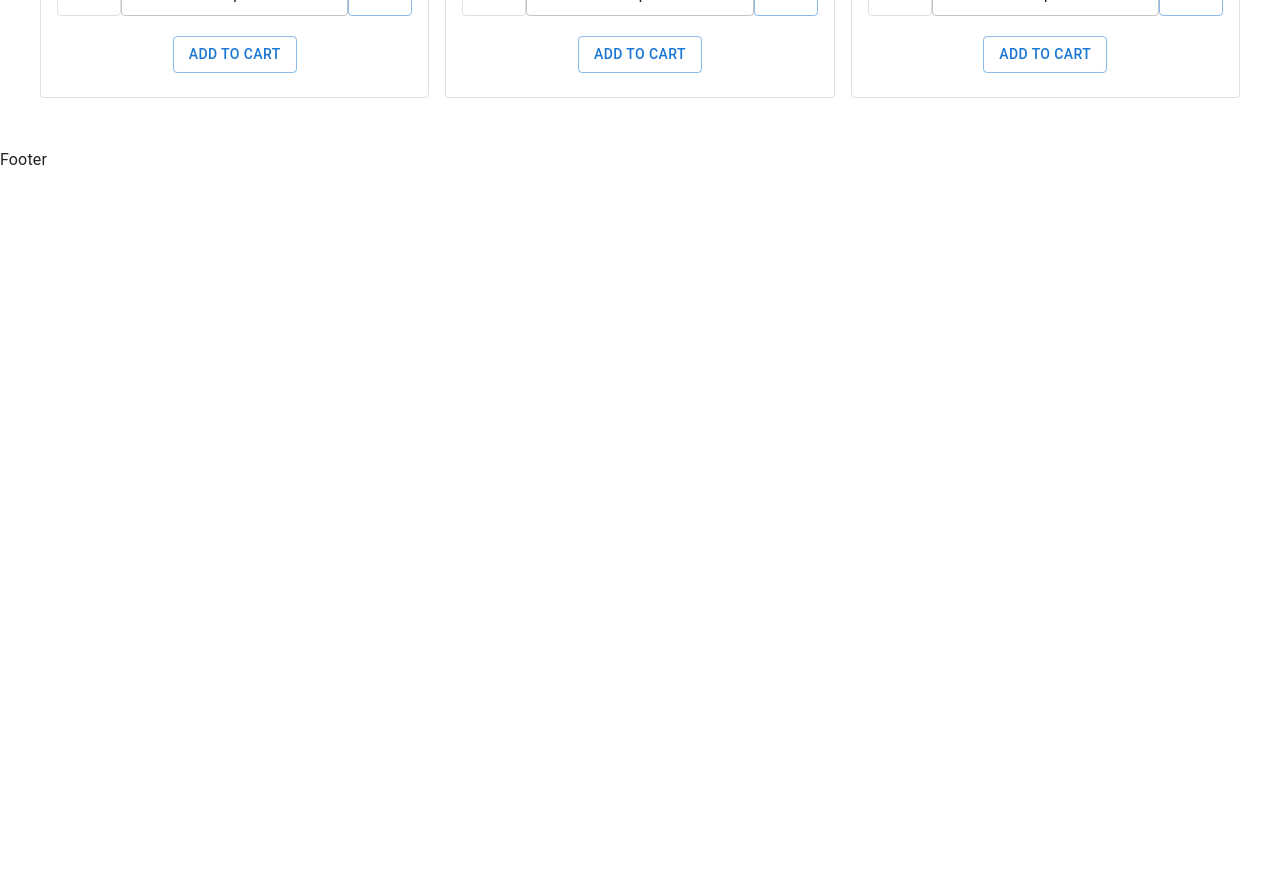
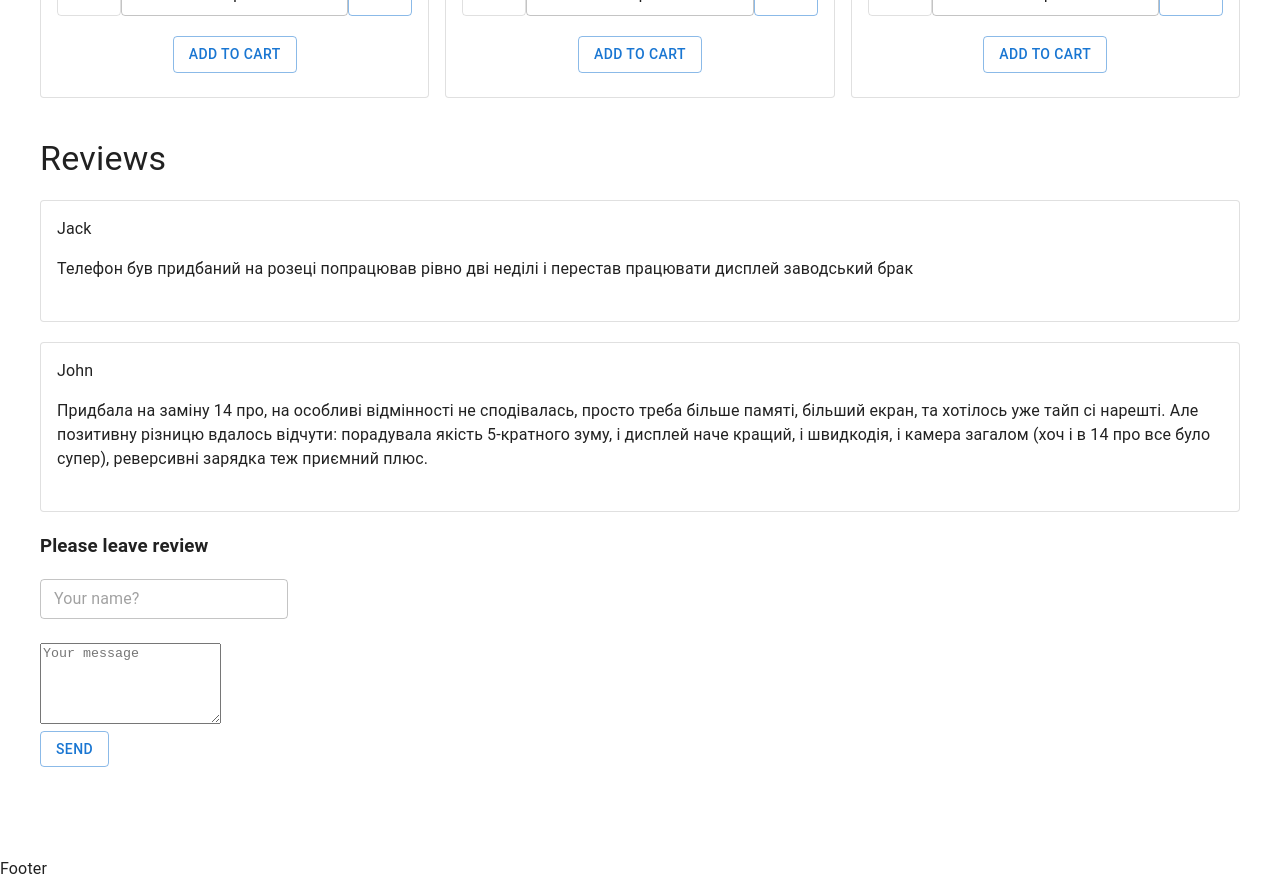
Before and after one commit to VarvaraProkhvatylo/react-shop-project-16-03, a React (Create React App) app: page / in a window 1280 px wide. Shown: the part 1280-2161 px from the top of the page. Before the commit the page ends 1452 px from the top, so only its background shows below. Built offline with nearby package versions, Linux system fonts and the light colour scheme.

Commit message:
added ReviewsPage, ReviewForm, option to send review

```diff
--- /dev/null
+++ b/src/components/Reviews/Reviews.tsx
@@ -0,0 +1,109 @@
+import {
+    Button,
+    Card,
+    CardContent,
+    TextareaAutosize,
+    TextField,
+    Typography,
+} from '@mui/material'
+import { useState } from 'react'
+
+type Props = {}
+
+type Review = {
+    name: string
+    message: string
+}
+
+const Reviews = (props: Props) => {
+    const arrReviews: Review[] = [
+        {
+            name: 'Jack',
+            message:
+                'Телефон був придбаний на розеці попрацював рівно дві неділі і перестав працювати дисплей заводський брак',
+        },
+        {
+            name: 'John',
+            message:
+                'Придбала на заміну 14 про, на особливі відмінності не сподівалась, просто треба більше памяті, більший екран, та хотілось уже тайп сі нарешті. Але позитивну різницю вдалось відчути: порадувала якість 5-кратного зуму, і дисплей наче кращий, і швидкодія, і камера загалом (хоч і в 14 про все було супер), реверсивні зарядка теж приємний плюс. ',
+        },
+    ]
+
+    const [reviews, setReviews] = useState<Review[]>(arrReviews)
+    const [newReview, setNewReview] = useState<Review>({
+        name: '',
+        message: '',
+    })
+
+    const handleName = (e: React.ChangeEvent<HTMLInputElement>) => {
+        setNewReview((prevState) => ({
+            ...prevState,
+            name: e.target.value,
+        }))
+    }
+
+    const handleMessage = (e: React.ChangeEvent<HTMLTextAreaElement>) => {
+        setNewReview((prevState) => ({
+            ...prevState,
+            message: e.target.value,
+        }))
+    }
+
+    const onSend = (e: React.FormEvent<HTMLFormElement>) => {
+        e.preventDefault()
+        if (newReview.name === '' || newReview.message === '') {
+            alert('All fields are required!')
+        } else {
+            setReviews((prevState) => {
+                return [...prevState, newReview]
+            })
+
+            setNewReview({
+                name: '',
+                message: '',
+            })
+        }
+    }
+
+    return (
+        <div style={{ margin: '40px 0' }}>
+            <Typography component={'h2'} variant="h4">
+                Reviews
+            </Typography>
+            <div>
+                {reviews.map((item: Review, i: number) => (
+                    <Card key={i} variant="outlined" sx={{ margin: '20px 0' }}>
+                        <CardContent>
+                            <div>{item.name}</div>
+                            <p>{item.message}</p>
+                        </CardContent>
+                    </Card>
+                ))}
+            </div>
+            <form onSubmit={onSend}>
+                <h3>Please leave review</h3>
+                <div>
+                    <TextField
+                        size="small"
+                        placeholder="Your name?"
+                        onChange={handleName}
+                        value={newReview.name}
+                    ></TextField>
+                </div>
+                <br />
+                <div>
+                    <TextareaAutosize
+                        minRows={5}
+                        placeholder="Your message"
+                        onChange={handleMessage}
+                        value={newReview.message}
+                    ></TextareaAutosize>
+                </div>
+                <Button type="submit" variant="outlined">
+                    Send
+                </Button>
+            </form>
+        </div>
+    )
+}
+export default Reviews
--- a/src/pages/Home/Home.tsx
+++ b/src/pages/Home/Home.tsx
@@ -1,12 +1,16 @@
 import { Container } from '@mui/material'
 import ProductsList from 'components/Products/ProductsList'
+import Reviews from 'components/Reviews/Reviews'
+
 type Props = {
     addProductsToCart: (id: number, count: number) => void
 }
+
 const Home = ({ addProductsToCart }: Props) => {
     return (
         <Container className="main-container" component={'div'}>
             <ProductsList addProductsToCart={addProductsToCart} />
+            <Reviews />
         </Container>
     )
 }
```
